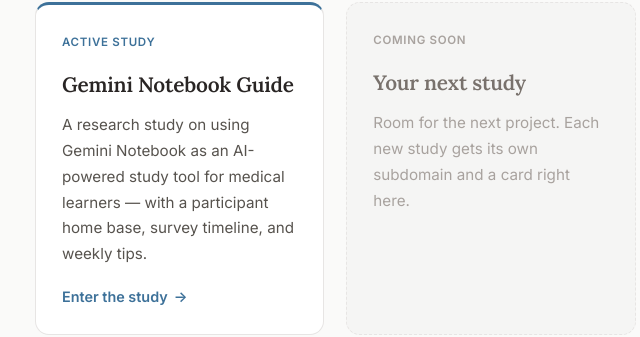
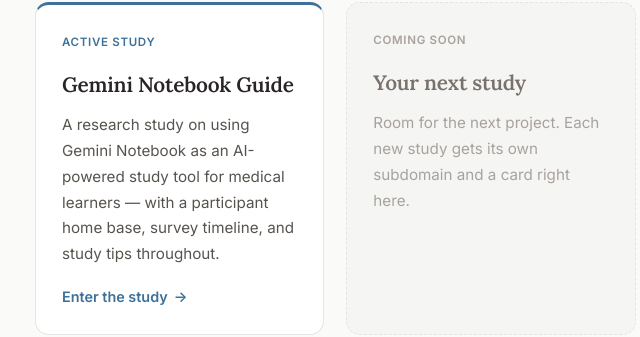
Before and after one commit to laurenmfine-coder/notebooklm-guide, a plain HTML site: page hub/index.html in a window 1280 px wide. Shown: the part 434-771 px from the top of the page, 149-789 px from the left. Drawn offline with Linux system fonts and the light colour scheme.

Commit message:
Add files via upload

```diff
--- a/hub/index.html
+++ b/hub/index.html
@@ -123,7 +123,7 @@
         <a class="card live sky" href="https://notebook.meded.studio">
           <span class="eyebrow">Active study</span>
           <h2>Gemini Notebook Guide</h2>
-          <p>A research study on using Gemini Notebook as an AI-powered study tool for medical learners — with a participant home base, survey timeline, and weekly tips.</p>
+          <p>A research study on using Gemini Notebook as an AI-powered study tool for medical learners — with a participant home base, survey timeline, and study tips throughout.</p>
           <span class="go">Enter the study <span class="arrow">&rarr;</span></span>
         </a>
 
```
